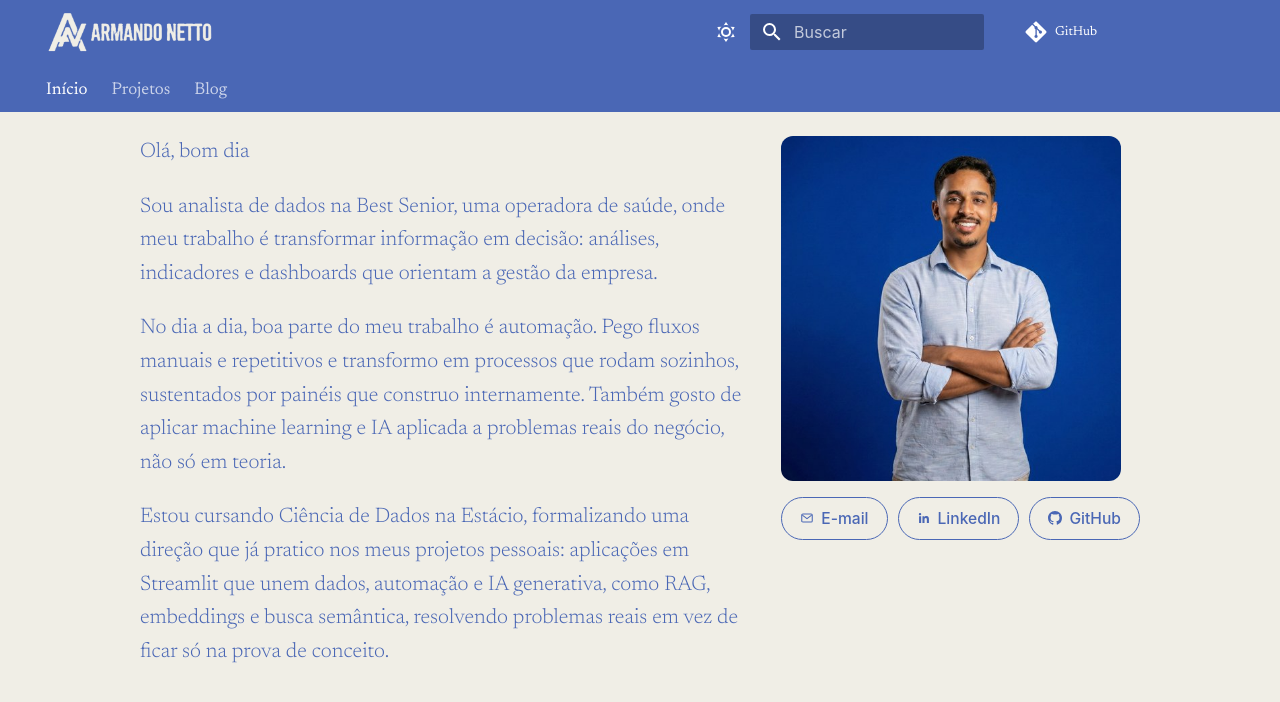
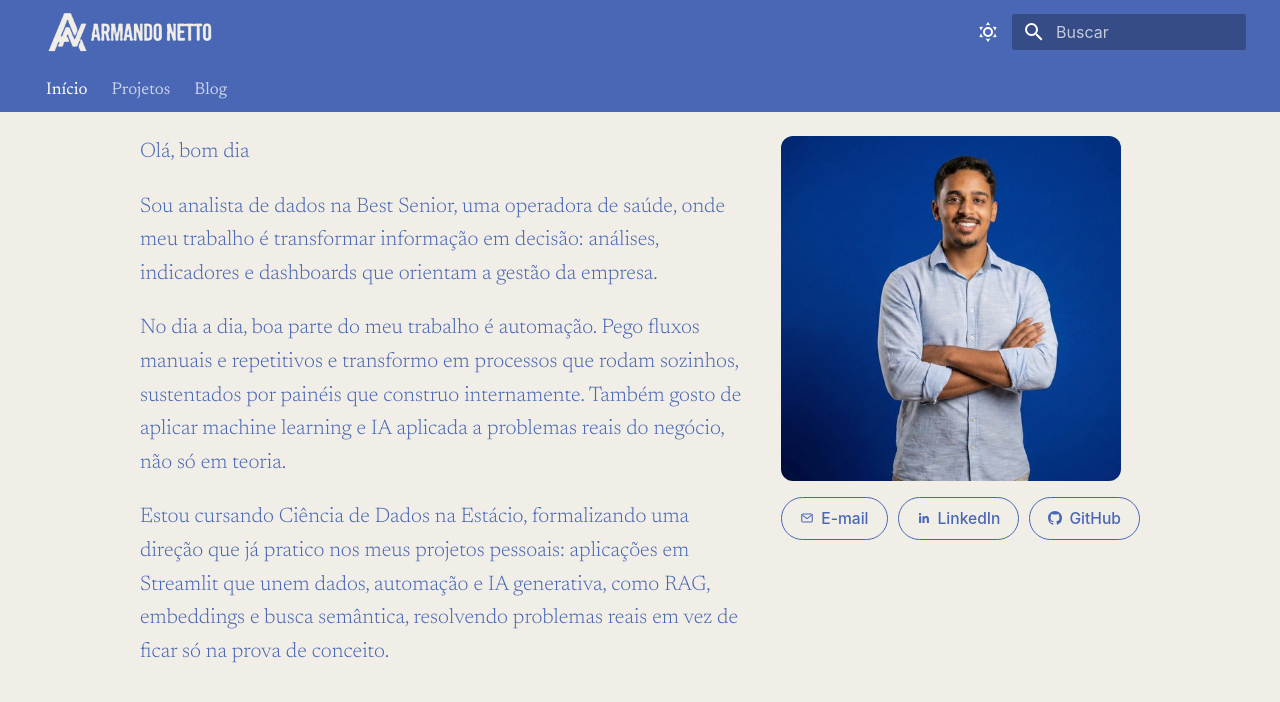
Before and after one commit to armandonettox/portifolio, an MkDocs documentation site: the page built from docs/index.md, in a window 1280 px wide. Shown: the top 702 px of the page. Built offline with MkDocs 1.6.1 and Material for MkDocs 9.7.7, drawn with Linux system fonts in a browser that asks for light colours.

Commit message:
feat(theme): remove widget do repositorio GitHub do cabecalho
O link generico pro perfil do GitHub no canto superior direito nao
tinha muito uso; o link real pro GitHub ja esta nas pilulas da home.

```diff
--- a/mkdocs.yml
+++ b/mkdocs.yml
@@ -2,9 +2,6 @@ site_name: Armando Netto
 site_url: https://armandonetto.com/
 site_description: Portfolio de Armando Netto - Analista de Dados.
 site_author: Armando Netto
-
-repo_url: https://github.com/armandonettox
-repo_name: GitHub
 
 theme:
   name: material
```
